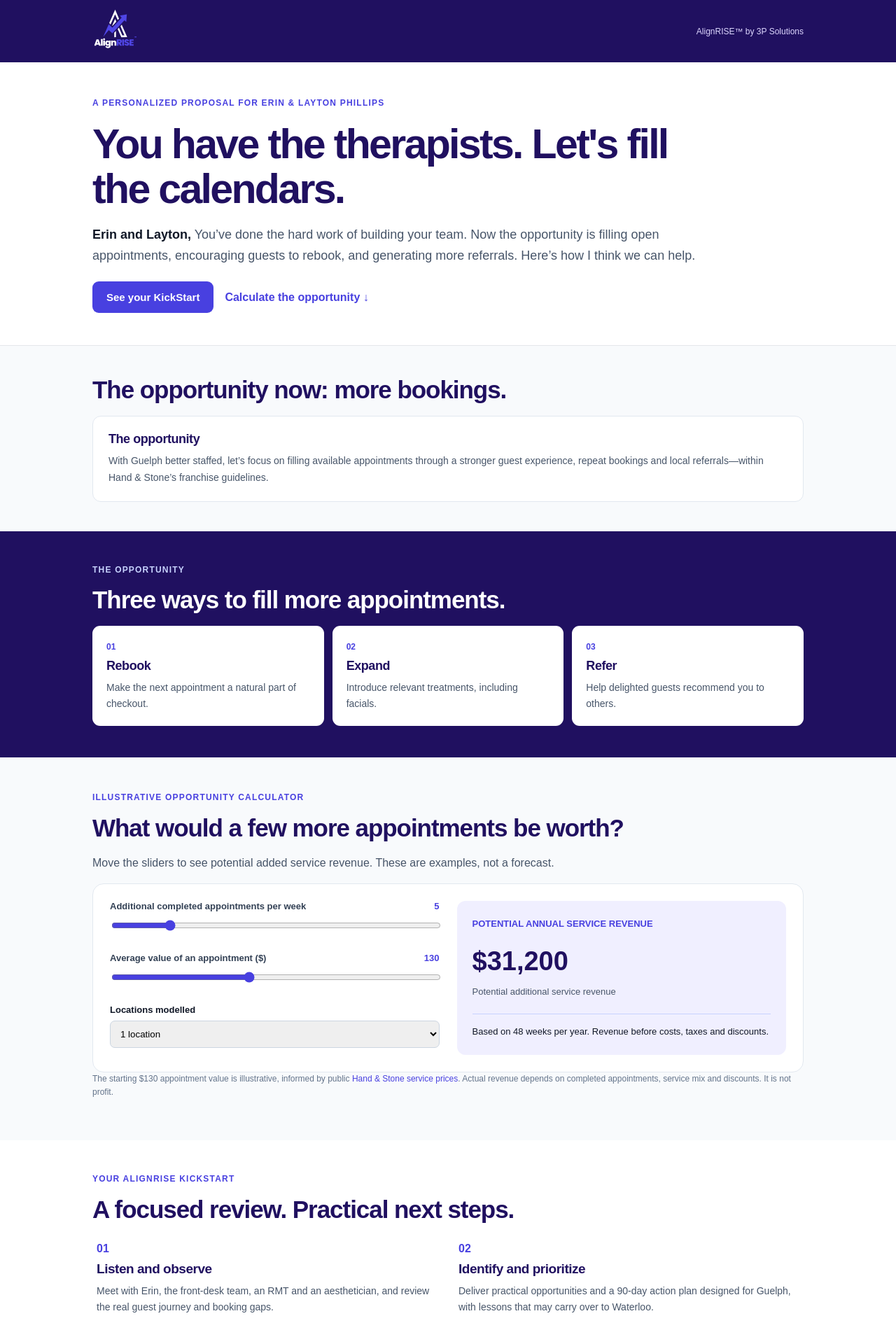
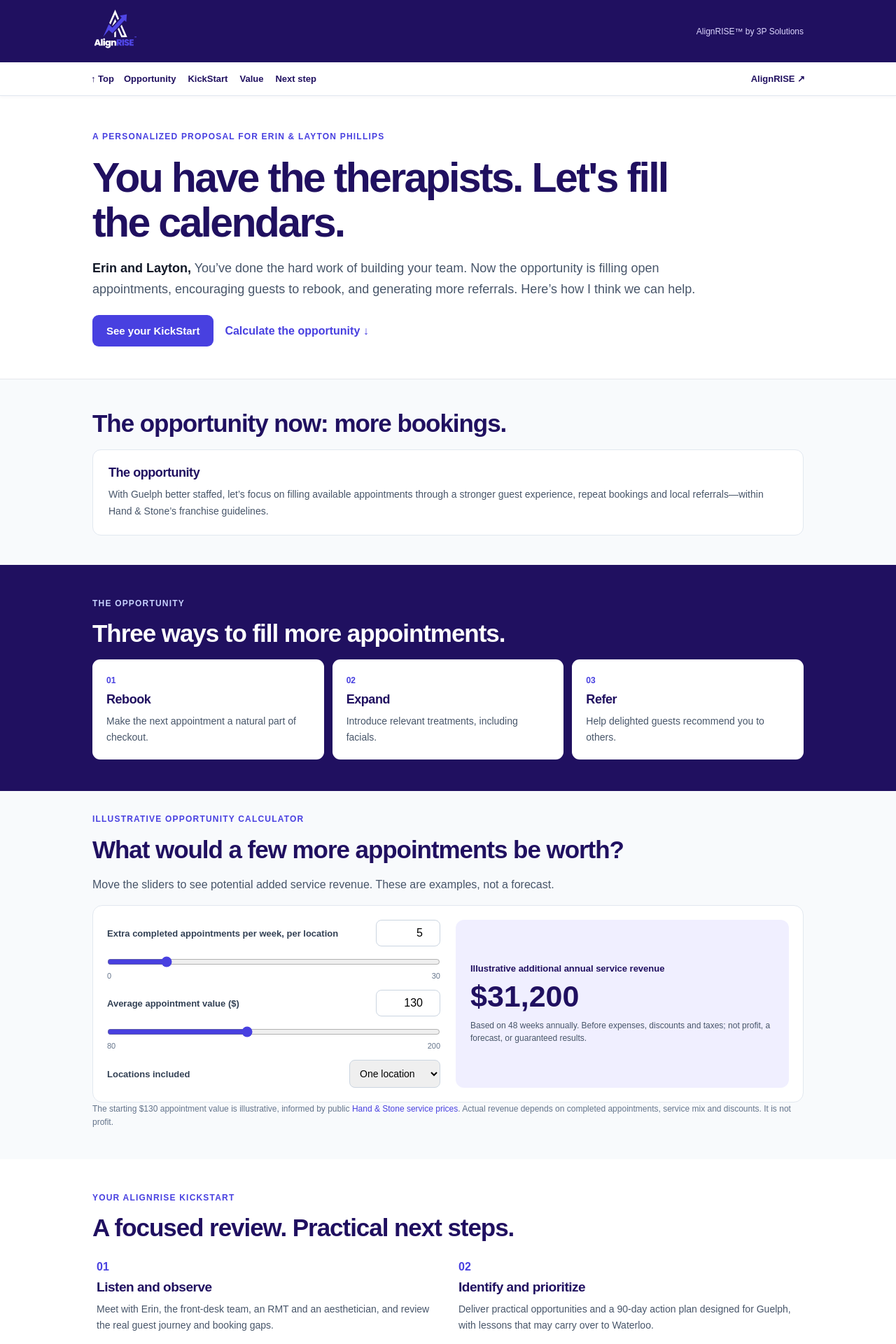
Before and after one commit to brent-prog/alignrise-site, a Next.js app: page /p/hand-stone-guelph-waterloo in a window 1280 px wide. Shown: the top 1920 px of the page at 70% size. Built offline with nearby package versions, Linux system fonts and the light colour scheme.

Commit message:
Integrate shared navigation, optional video, flexible sections, and synced value calculator

```diff
--- a/src/components/prospect/ProspectExperience.tsx
+++ b/src/components/prospect/ProspectExperience.tsx
@@ -1,18 +1,15 @@
 "use client";
 
-import { useState } from "react";
 import Image from "next/image";
+import ProspectNavigation from "./ProspectNavigation";
+import ProspectVideo from "./ProspectVideo";
+import ScenarioCalculator from "./ScenarioCalculator";
+import "./prospect.css";
 import type { ProspectPageData } from "@/content/prospect-pages";
 
 const money = (n: number) => new Intl.NumberFormat("en-CA", { style: "currency", currency: "CAD", maximumFractionDigits: 0 }).format(n);
 
 export default function ProspectExperience({ page }: { page: ProspectPageData }) {
-  const [appointments, setAppointments] = useState(5);
-  const weeks = 48;
-  const [averageValue, setAverageValue] = useState(130);
-
-  const [locationCount, setLocationCount] = useState(1);
-  const revenue = appointments * weeks * locationCount * averageValue;
   const email = "mailto:" + page.contactEmail + "?subject=" + encodeURIComponent(page.contactSubject) + "&body=" + encodeURIComponent("Hi Brent,\n\nThanks for putting this together. Let's discuss the AlignRISE KickStart for Hand & Stone.\n\nErin");
   const style = {
     shell: { background: "#f8fafc", color: "#111827", fontFamily: "Arial, Helvetica, sans-serif", minHeight: "100vh" } as const,
@@ -21,13 +18,21 @@ export default function ProspectExperience({ page }: { page: ProspectPageData })
     body: { fontSize: 16, lineHeight: 1.65, color: "#475569" } as const
   };
   const btn = { display: "inline-block", textDecoration: "none", background: "#4840e0", color: "#fff", borderRadius: 9, padding: "14px 20px", fontSize: 15, fontWeight: 750 } as const;
-  return <main style={style.shell}>
+  return <main id="top" style={style.shell}>
     <header style={{ background: "#201060", padding: "10px 0" }}>
       <div style={{ ...style.wrap, display: "flex", alignItems: "center", justifyContent: "space-between", gap: 15 }}>
         <a href="https://alignrise.ca/" aria-label="AlignRISE home"><Image src="/alignrise-logo.svg" width={108} height={108} style={{ height: 65, width: "auto" }} alt="AlignRISE" priority /></a>
         <span style={{ color: "#ddd6fe", fontSize: 12 }}>AlignRISE™ by 3P Solutions</span>
       </div>
     </header>
+    <ProspectNavigation links={[
+      ...(page.video ? [{id:"introduction",title:"Introduction"}] : []),
+      {id:"opportunity",title:"Opportunity"},
+      {id:"assessment",title:"KickStart"},
+      {id:"calculator",title:"Value"},
+      {id:"proposal",title:"Next step"}
+    ]}/>
+    <ProspectVideo video={page.video}/>
     <section style={{ background: "#fff", borderBottom: "1px solid #e5e7eb", padding: "48px 0 46px" }}>
       <div style={style.wrap}>
         <p style={{ fontSize: 12, fontWeight: 800, letterSpacing: ".1em", color: "#4840e0" }}>{page.eyebrow}</p>
@@ -51,25 +56,11 @@ export default function ProspectExperience({ page }: { page: ProspectPageData })
         {page.opportunities.map((o, i) => <article key={i} style={{ background: "#fff", borderRadius: 11, padding: 20 }}><span style={{ color: "#4840e0", fontWeight: 800, fontSize: 12 }}>0{i + 1}</span><h3 style={{ color: "#201060", margin: "9px 0", fontSize: 18 }}>{o.title}</h3><p style={{ ...style.body, fontSize: 14, margin: 0 }}>{o.detail}</p></article>)}
       </div>
     </div></section>
-    <section style={{ padding: "47px 0" }}><div style={style.wrap}>
+    <section id="calculator" style={{ padding: "30px 0" }}><div style={style.wrap}>
       <p style={{ color: "#4840e0", fontWeight: 800, letterSpacing: ".1em", fontSize: 12 }}>ILLUSTRATIVE OPPORTUNITY CALCULATOR</p>
       <h2 style={style.h2}>What would a few more appointments be worth?</h2>
       <p style={{ ...style.body, maxWidth: 810 }}>Move the sliders to see potential added service revenue. These are examples, not a forecast.</p>
-      <div style={{ background: "#fff", border: "1px solid #e2e8f0", borderRadius: 16, padding: "24px", display: "grid", gridTemplateColumns: "repeat(auto-fit,minmax(250px,1fr))", gap: 25 }}>
-        <div style={{ display: "grid", gap: 19 }}>
-          {([
-            ["Additional completed appointments per week", appointments, setAppointments, 0, 30, 1],
-            ["Average value of an appointment ($)", averageValue, setAverageValue, 80, 200, 5]
-          ] as const).map(([label, value, setter, min, max, step]) => <label key={label} style={{ fontSize: 13, fontWeight: 700, color: "#334155" }}><span style={{ display: "flex", justifyContent: "space-between", gap: 8 }}><span>{label}</span><strong style={{ color: "#4840e0" }}>{value}</strong></span><input type="range" style={{ display: "block", width: "100%", marginTop: 12, accentColor: "#4840e0" }} min={min} max={max} step={step} value={value} onChange={e => setter(Number(e.target.value))}/></label>)}
-          <label style={{ fontSize: 13, fontWeight: 700 }}>Locations modelled <select aria-label="Locations modelled" value={locationCount} onChange={e => setLocationCount(Number(e.target.value))} style={{ display: "block", marginTop: 8, padding: 10, width: "100%", border: "1px solid #cbd5e1", borderRadius: 7 }}><option value={1}>1 location</option><option value={2}>Both locations</option></select></label>
-        </div>
-        <div style={{ padding: 22, background: "#f0efff", borderRadius: 12 }}>
-          <p style={{ fontSize: 13, fontWeight: 800, color: "#4840e0", margin: 0 }}>POTENTIAL ANNUAL SERVICE REVENUE</p>
-          <p style={{ fontSize: 38, color: "#201060", fontWeight: 850, margin: "10px 0 0" }}>{money(revenue)}</p><p style={{ fontSize: 13, color: "#475569", margin: "0 0 20px" }}>Potential additional service revenue</p>
-
-          <div style={{ borderTop: "1px solid #c7d2fe", paddingTop: 15, fontSize: 13, lineHeight: 1.6 }}>Based on {weeks} weeks per year. Revenue before costs, taxes and discounts.</div>
-        </div>
-      </div>
+      <ScenarioCalculator defaultAppointments={5} defaultValue={130} weeks={48}/>
       <p style={{ fontSize: 12, lineHeight: 1.6, color: "#64748b" }}>The starting $130 appointment value is illustrative, informed by public <a href="https://handandstone.ca/spa-menu/theboardwalk/" target="_blank" rel="noopener noreferrer" style={{ color: "#4840e0" }}>Hand & Stone service prices</a>. Actual revenue depends on completed appointments, service mix and discounts. It is not profit.</p>
     </div></section>
     <section id="proposal" style={{ background: "#fff", padding: "45px 0", scrollMarginTop: 20 }}><div style={style.wrap}>
@@ -79,7 +70,8 @@ export default function ProspectExperience({ page }: { page: ProspectPageData })
         {page.process.map((p, i) => <article key={i} style={{ padding: "10px 6px" }}><div style={{ fontWeight: 800, color: "#4840e0" }}>0{i + 1}</div><h3 style={{ color: "#201060", fontSize: 19, margin: "9px 0" }}>{p.heading}</h3><p style={{ ...style.body, fontSize: 14, margin: 0 }}>{p.detail}</p></article>)}
       </div>
     </div></section>
-    <section style={{ padding: "43px 0" }}><div style={style.wrap}>
+    {page.extraSections?.map(section => <section key={section.id} id={section.id} style={{padding:"28px 0", background:"#fff"}}><div style={style.wrap}><h2 style={style.h2}>{section.title}</h2>{section.paragraphs.map((p,i)=><p style={style.body} key={i}>{p}</p>)}</div></section>)}
+    <section id="proposal" style={{ padding: "30px 0" }}><div style={style.wrap}>
       <div style={{ background: "#201060", borderRadius: 16, color: "#fff", padding: "clamp(22px,4vw,42px)" }}>
         <p style={{ color: "#c7d2fe", fontWeight: 800, fontSize: 12, letterSpacing: ".1em" }}>A PERSONAL OFFER</p>
         <h2 style={{ color: "#fff", fontSize: "clamp(26px,3.5vw,36px)", margin: "12px 0" }}>Your KickStart. Half the regular fee.</h2>
```
